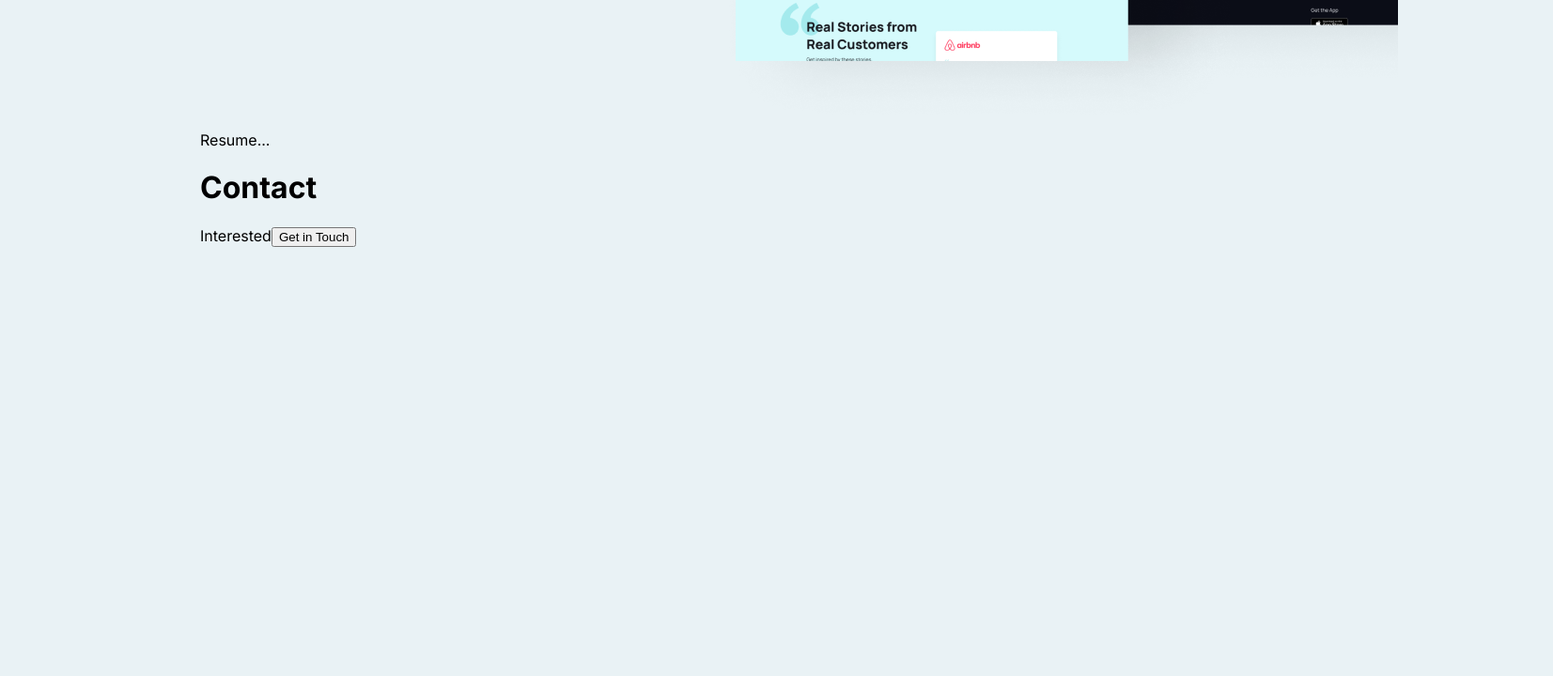
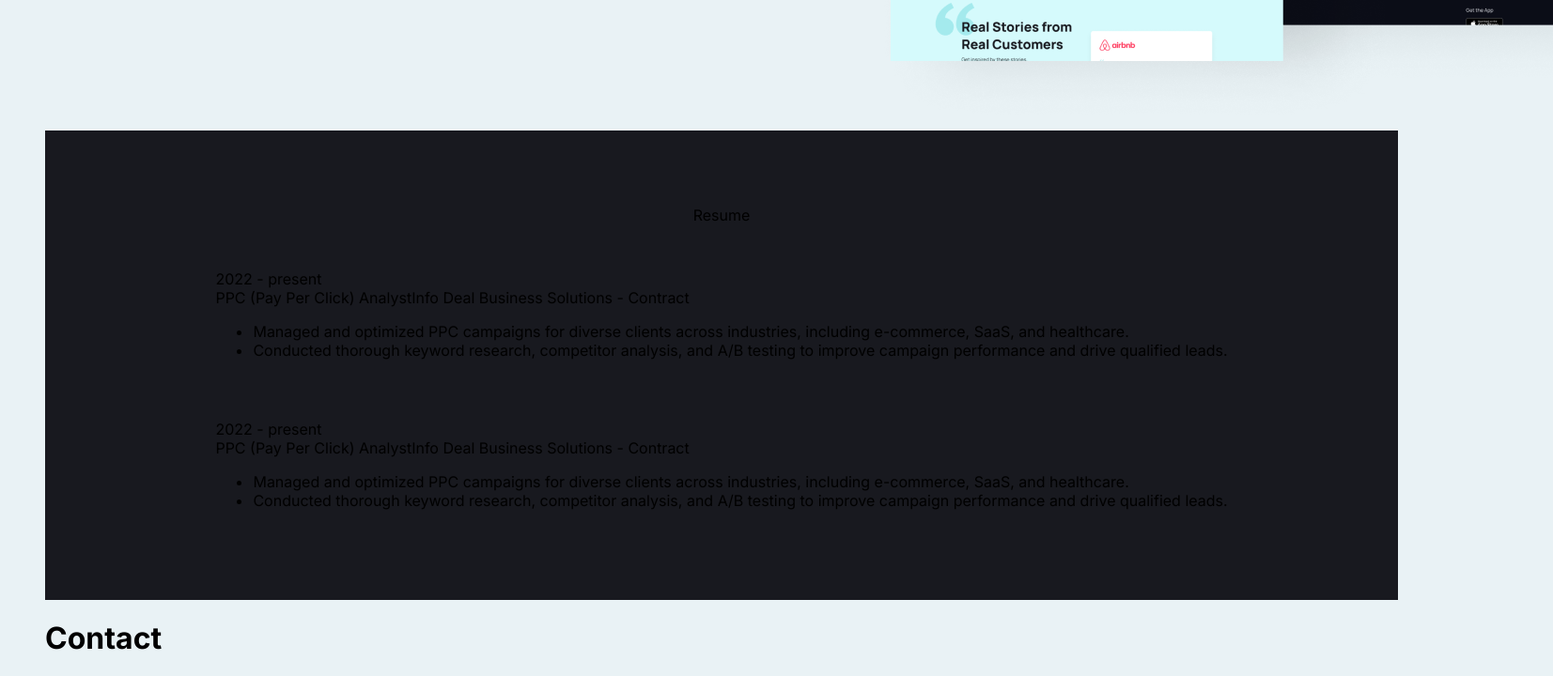
Before and after one commit to egekulahli1/egekulahli-portfolio, a React (Create React App) app: page / in a window 1536 px wide. Shown: the part 4180-4900 px from the top of the page at 94% size, 1653 px wide, since content can reach past the window. Before the commit the page ends 4467 px from the top, so only its background shows below. Built offline with nearby package versions, Linux system fonts and the light colour scheme.

Commit message:
17.07 changes first

```diff
--- a/src/App.css
+++ b/src/App.css
@@ -2,11 +2,11 @@
 .app-container{
     display: flex;
     flex-direction: column;
+    justify-content: center;
     background-color:  #E9F2F5;
     padding-top: 24px;
     padding-bottom: 24px;
-    padding-left: 165px;
-    padding-right: 165px;
+
 
 }
 }
--- a/src/components/Resume.js
+++ b/src/components/Resume.js
@@ -1,9 +1,38 @@
+import "../styles/Resume.css";
+import { Element } from "react-scroll";
+
 function Resume() {
-    return (
-        <div className="resume-container">
-            <span>Resume...</span>
+  return (
+    <Element name="resumeScroll" className="resume-container">
+        <span className="resume-main-title">
+            Resume
+        </span>
+        <div className="resume-item">
+            <span className="resume-item-date">2022 - present</span>
+            <div className="resume-item-content">
+                <span className="resume-item-job-title">PPC (Pay Per Click) Analyst</span>
+                <span className="resume-item-company">Info Deal Business Solutions - Contract</span>
+
+                    <ul className="resume-item-description">
+                        <li>Managed and optimized PPC campaigns for diverse clients across industries, including e-commerce, SaaS, and healthcare.</li>
+                        <li>Conducted thorough keyword research, competitor analysis, and A/B testing to improve campaign performance and drive qualified leads.</li>
+                    </ul>
+            </div>
         </div>
-    );
+        <div className="resume-item">
+            <span className="resume-item-date">2022 - present</span>
+            <div className="resume-item-content">
+                <span className="resume-item-job-title">PPC (Pay Per Click) Analyst</span>
+                <span className="resume-item-company">Info Deal Business Solutions - Contract</span>
+
+                    <ul className="resume-item-description">
+                        <li>Managed and optimized PPC campaigns for diverse clients across industries, including e-commerce, SaaS, and healthcare.</li>
+                        <li>Conducted thorough keyword research, competitor analysis, and A/B testing to improve campaign performance and drive qualified leads.</li>
+                    </ul>
+            </div>
+        </div>
+    </Element>
+  );
 }
 
 export default Resume;
--- a/src/index.css
+++ b/src/index.css
@@ -14,7 +14,8 @@ code {
     monospace;
 }
 html {
-  height: 100%;
+  width: 100%;
+
   background-color:  #E9F2F5;
   display: flex;
   justify-content: center;
--- a/src/styles/Main.css
+++ b/src/styles/Main.css
@@ -7,6 +7,8 @@
     align-items: flex-start;
     gap: 32px;
     align-self: stretch;
+    padding-left: 165px;
+    padding-right: 165px;
 
 
   }
--- a/src/styles/ProjectList.css
+++ b/src/styles/ProjectList.css
@@ -3,6 +3,7 @@
     margin-right: -165px;
     display: flex;
     flex-direction: column;
+    padding-left: 165px;
   }
 
   .project-list-item-image img {
--- a/src/styles/Resume.css
+++ b/src/styles/Resume.css
@@ -0,0 +1,11 @@
+@media (max-width: 1920px) and (min-width: 1440px) {
+  .resume-container {
+    background: var(--text-gray-900, #18191f);
+    display: flex;
+    padding: 80px 165px;
+    flex-direction: column;
+    align-items: center;
+    gap: 48px;
+    align-self: stretch;
+  }
+}
--- a/src/styles/Skills.css
+++ b/src/styles/Skills.css
@@ -6,6 +6,8 @@
     flex-direction: column;
     align-items: flex-start;
     gap: 48px;
+    padding-left: 165px;
+    padding-right: 165px;
   }
 
   .skills-container-title {
@@ -34,8 +36,6 @@
     border-radius: 8px;
   }
 
-
-
   .skills-list-item-title {
     color: var(--text-gray-900, #18191f);
     font-family: "IBM Plex Sans", sans-serif;
```
Lines whose indentation alone changed are shown as unchanged.
